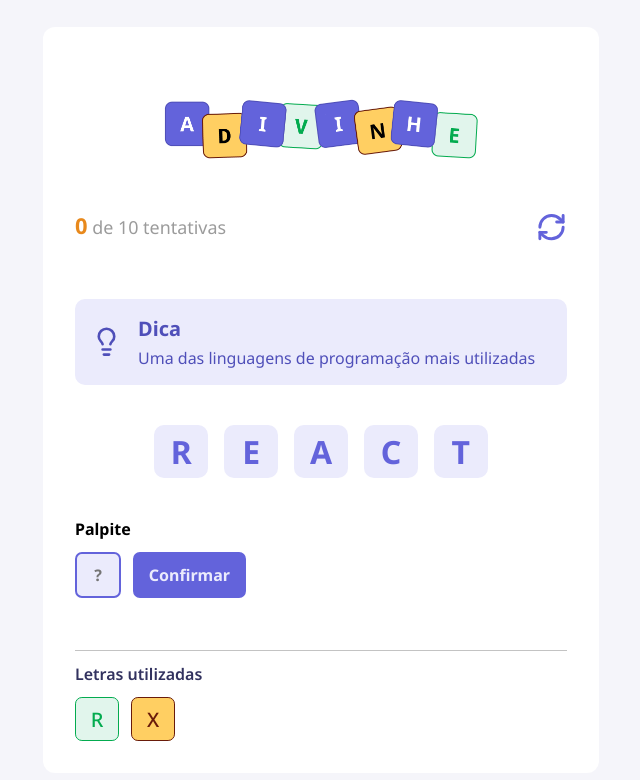
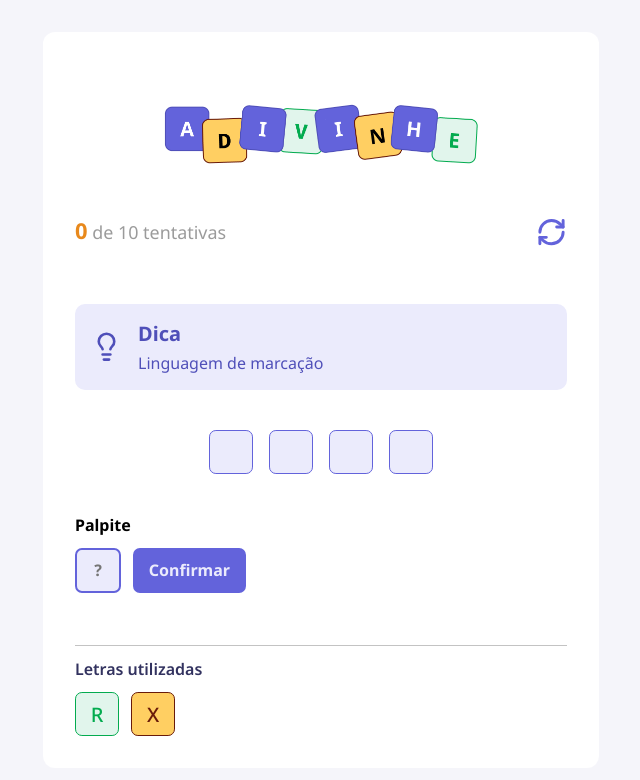
Before and after one commit to Alice7H/projeto-adivinhe, a React (Vite) app: page / in a window 1280 px wide. Shown: the top 780 px of the page, without its empty margins (319-959 px from the left). Built offline with nearby package versions, Linux system fonts and the light colour scheme.

Commit message:
feat: display the space for the letters of the word

```diff
--- a/src/App.tsx
+++ b/src/App.tsx
@@ -40,14 +40,17 @@
       <main>
         <Header current={attempts} max={10} onRestart={handleRestart} />
 
-        <Tip tip={"Uma das linguagens de programação mais utilizadas"}/>
+        <Tip tip={challenge.tip}/>
 
         <div className={styles.word}>
-          <Letter value="R" />
-          <Letter value="E" />
-          <Letter value="A" />
-          <Letter value="C" />
-          <Letter value="T" />
+          {
+            challenge.word.split("").map((_item, index) => {
+              return (
+                <Letter key={index} value="" size='small'/>
+              )
+            })
+          }
+
         </div>
 
         <h4>Palpite</h4>
```
